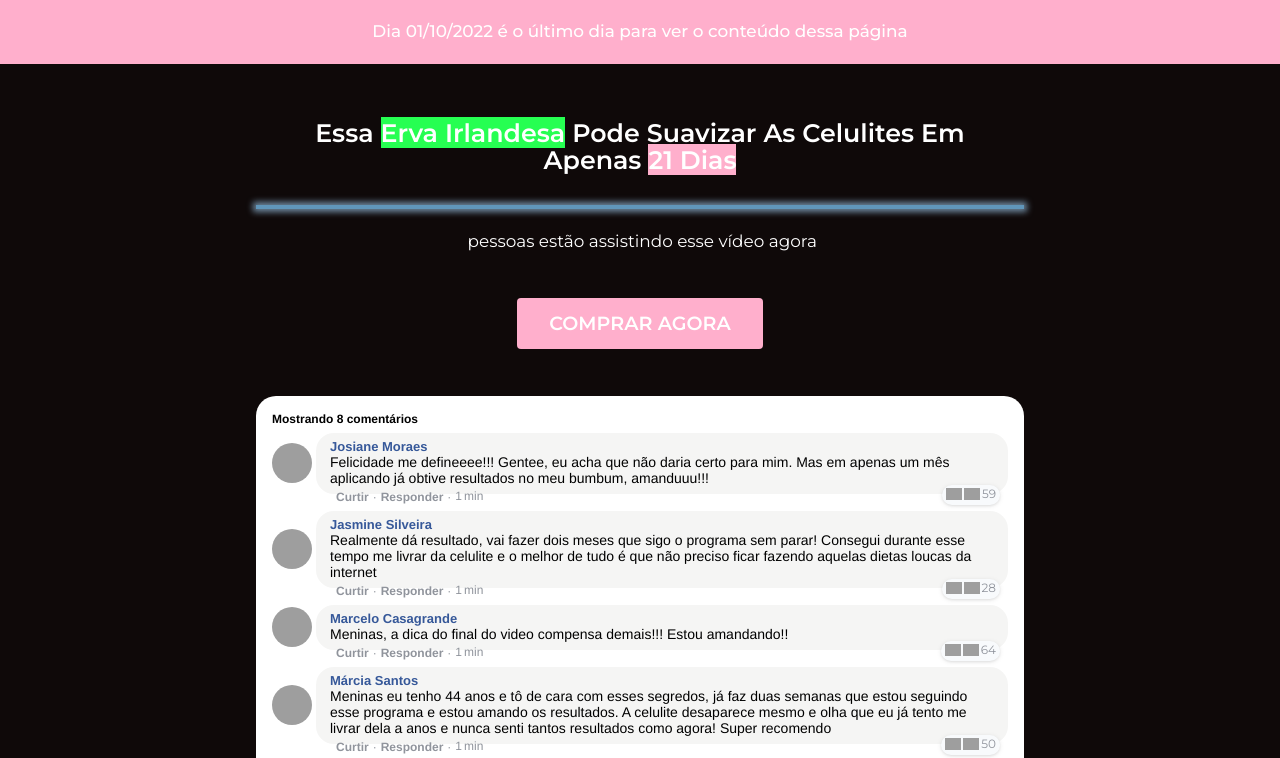
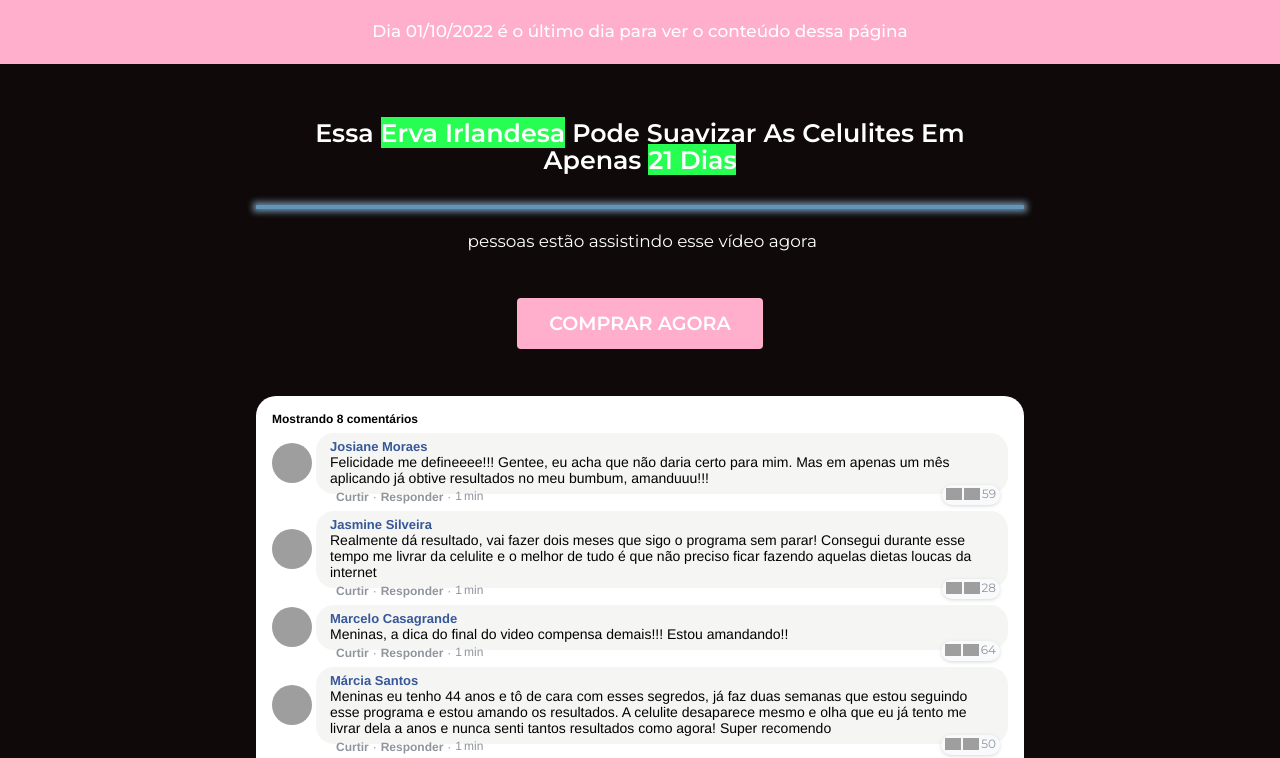
Before and after one commit to eriks306014/Metodo-Prolong, a plain HTML site: page index.html in a window 1280 px wide. Shown: the top 758 px of the page. Drawn offline with Linux system fonts and the light colour scheme; grey boxes are pictures that could not be loaded; a script that the page names is missing.

Commit message:
Update index.html

```diff
--- a/index.html
+++ b/index.html
@@ -126,7 +126,7 @@ text-align: center;
 </style>
 <div class="headline-HkBGbz0384083-element headline">
 <h1>
-Essa&nbsp;<span style="background-color:#26ff52">Erva Irlandesa</span>&nbsp;Pode Suavizar As Celulites Em Apenas&nbsp;<span style="background-color:#ffafcc">21 Dias</span><br>
+Essa&nbsp;<span style="background-color:#26ff52">Erva Irlandesa</span>&nbsp;Pode Suavizar As Celulites Em Apenas&nbsp;<span style="background-color:#26ff52">21 Dias</span><br>
 </h1>
 </div>
 </div>
```
